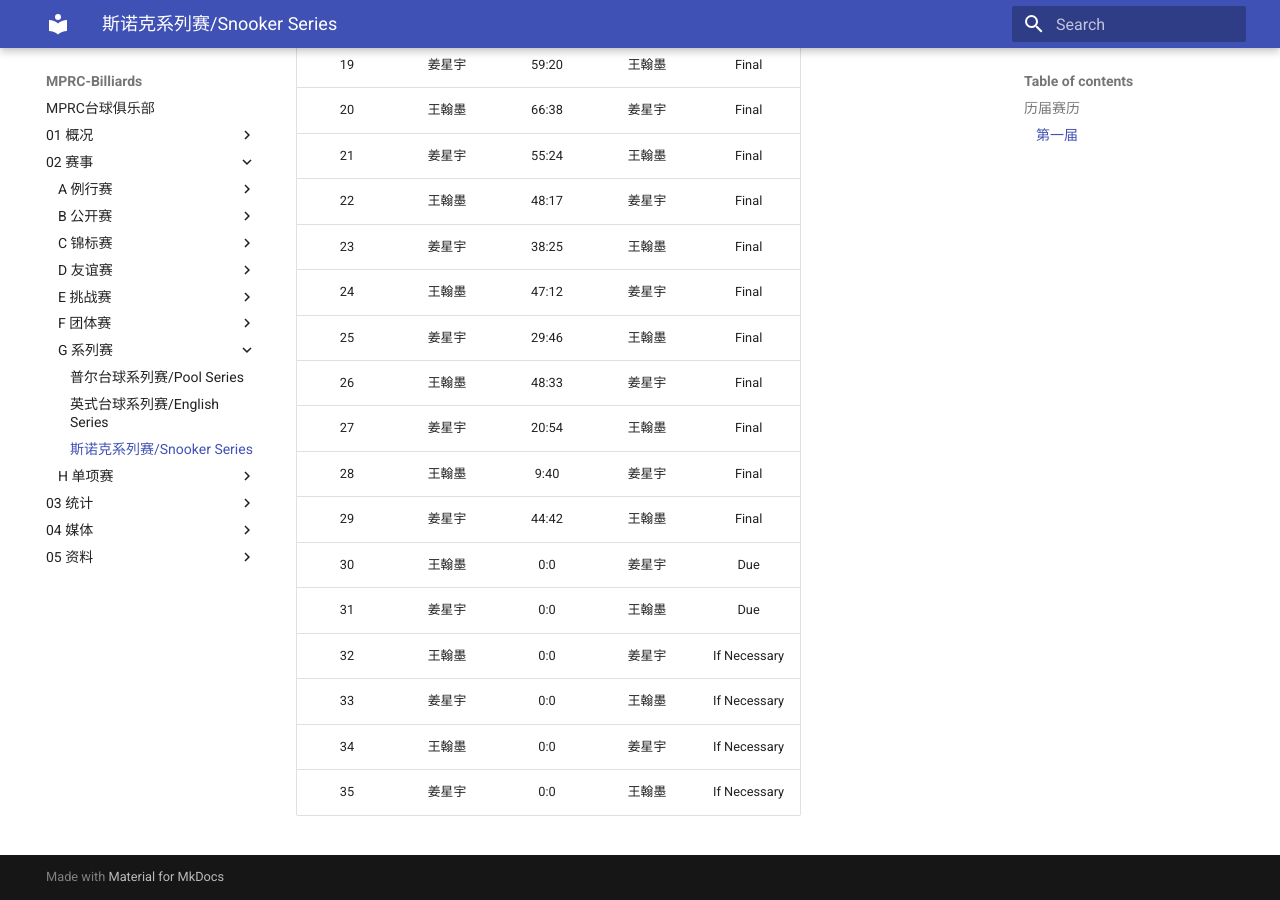
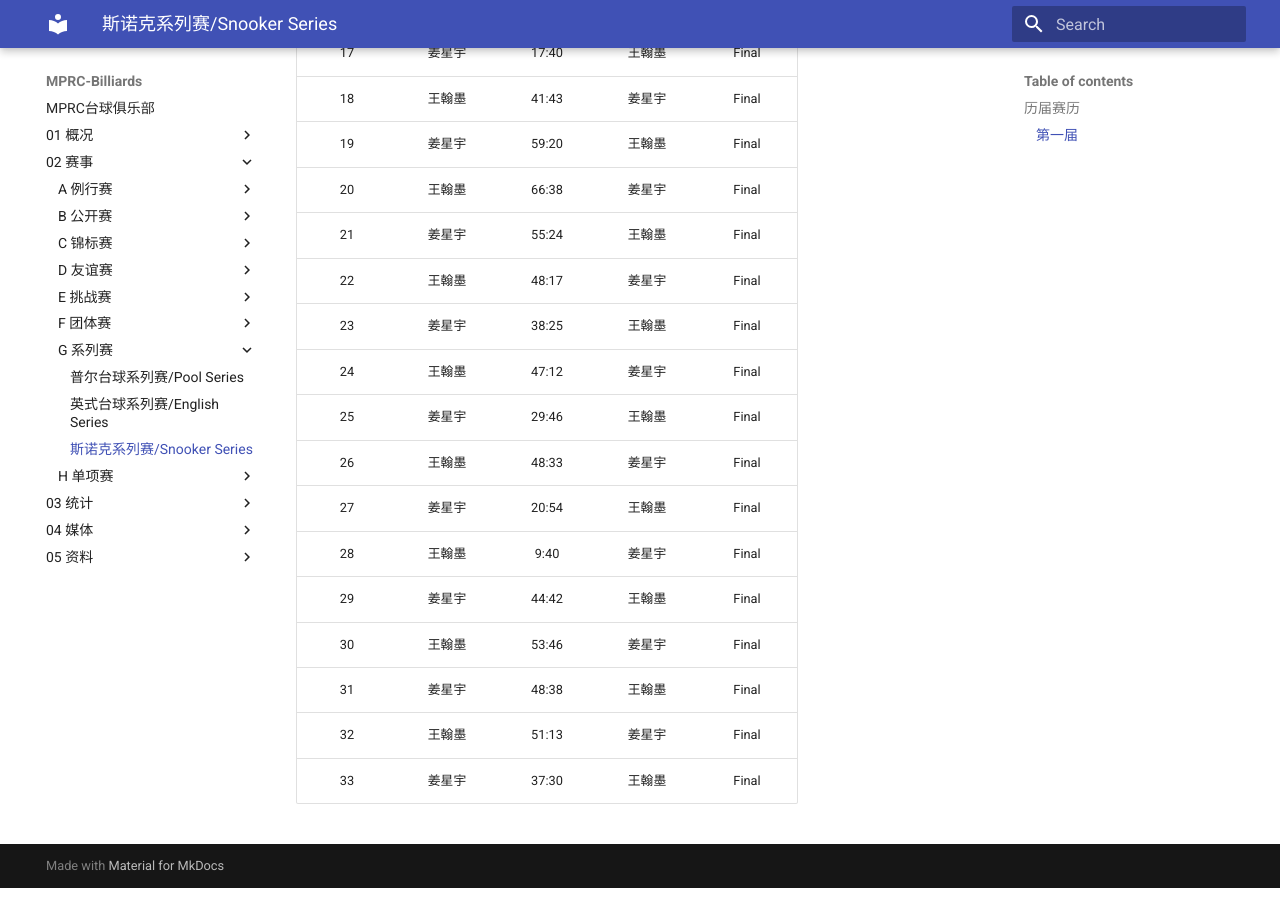
Before and after one commit to mprc-billiards/mprc-billiards.github.io, an MkDocs documentation site: the page built from docs/02-赛事/G-系列赛/G03-斯诺克系列赛.md, in a window 1280 px wide and 900 px high, scrolled down 2243 px. Built offline with MkDocs 1.6.1 and Material for MkDocs 9.7.7, drawn with Linux system fonts in a browser that asks for light colours; some of the changed text lies outside the part shown.

Commit message:
update 2025.06.05

```diff
--- a/docs/02-赛事/G-系列赛/G03-斯诺克系列赛.md
+++ b/docs/02-赛事/G-系列赛/G03-斯诺克系列赛.md
@@ -22,6 +22,7 @@
 - 第六阶段：2025年5月12日于碰碰捌独牙自助台球，进行了第19-21局，比分为姜星宇13-8王翰墨。
 - 第七阶段：2025年5月14日于蓝旗星台球俱乐部，进行了第22-25局，比分为姜星宇14-11王翰墨。
 - 第八阶段：2025年5月19日于响袋自助台球，进行了第26-29局，比分为姜星宇16-13王翰墨。
+- 第九阶段：2025年6月5日于谈小娱自主台球，进行了第30-33局，比分为姜星宇18-15王翰墨。
 
 | 场序 | 选手A  | 比分   | 选手B  | 备注  |
 | :--: | :----: | :----: | :---: | :---: |
@@ -54,9 +55,7 @@
 | 27   | 姜星宇 | 20:54  | 王翰墨 | Final |
 | 28   | 王翰墨 |  9:40  | 姜星宇 | Final |
 | 29   | 姜星宇 | 44:42  | 王翰墨 | Final |
-| 30   | 王翰墨 |  0:0   | 姜星宇 | Due   |
-| 31   | 姜星宇 |  0:0   | 王翰墨 | Due   |
-| 32   | 王翰墨 |  0:0   | 姜星宇 | If Necessary |
-| 33   | 姜星宇 |  0:0   | 王翰墨 | If Necessary |
-| 34   | 王翰墨 |  0:0   | 姜星宇 | If Necessary |
-| 35   | 姜星宇 |  0:0   | 王翰墨 | If Necessary |
+| 30   | 王翰墨 | 53:46  | 姜星宇 | Final |
+| 31   | 姜星宇 | 48:38  | 王翰墨 | Final |
+| 32   | 王翰墨 | 51:13  | 姜星宇 | Final |
+| 33   | 姜星宇 | 37:30  | 王翰墨 | Final |
```
Also changed, not shown: other parts of docs/02-赛事/G-系列赛/G03-斯诺克系列赛.md (+3 -3 lines), docs/02-赛事/E-挑战赛/E08-中式斯诺克挑战赛.md (+2 -0 lines), docs/03-统计/3-纪录榜.md (+5 -4 lines), docs/03-统计/4-战绩榜.md (+2 -2 lines), docs/02-赛事/E-挑战赛/img/chinese_snooker_challenge.jpg (added).
